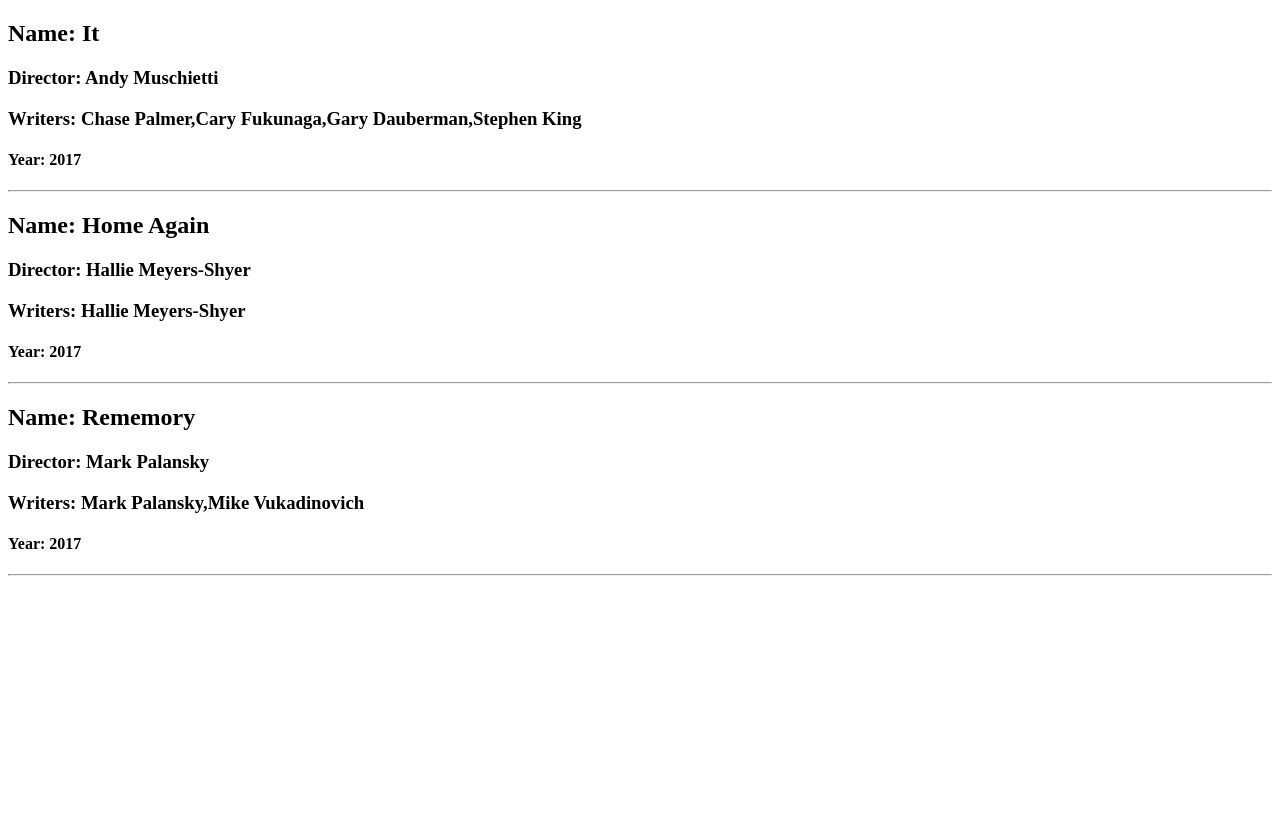
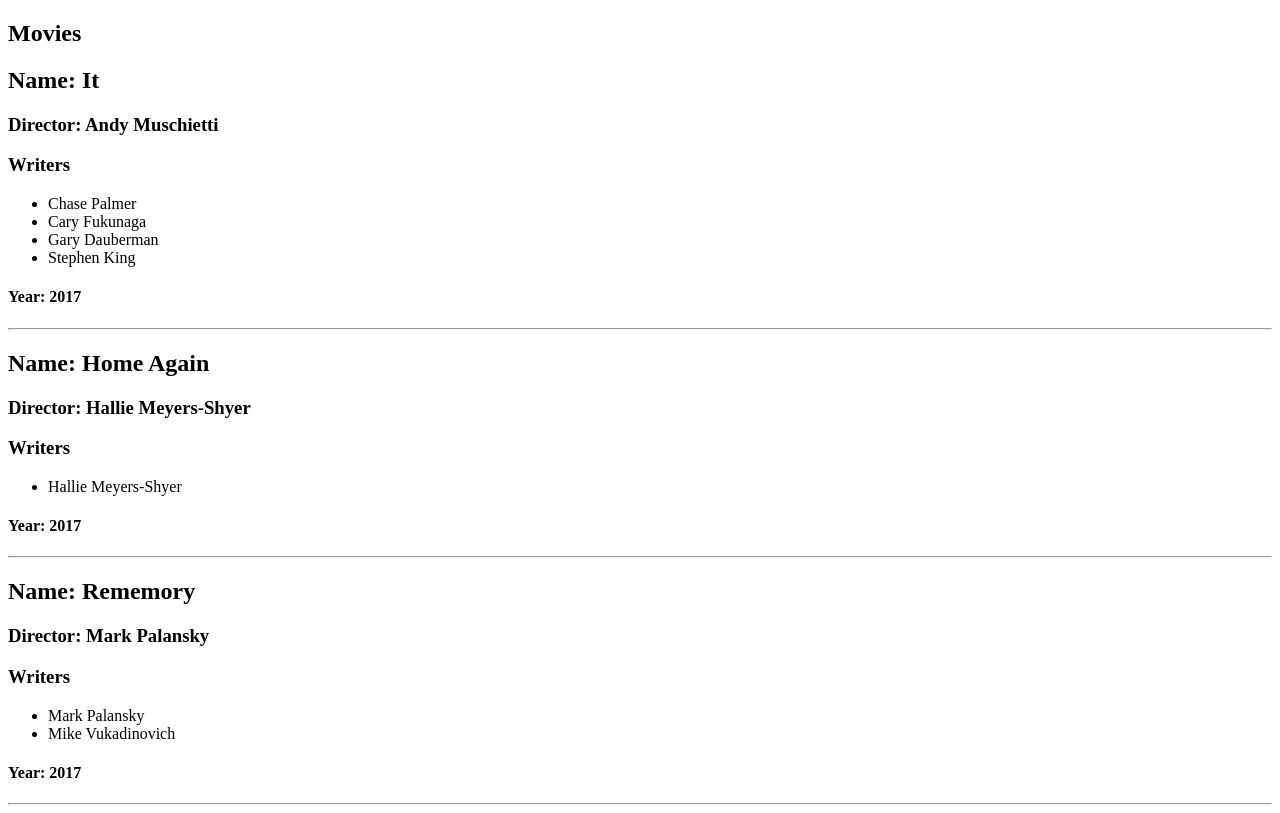
Before and after one commit to mari4w04/movies-exercise, a plain HTML site: page index.html in a window 1280 px wide. Drawn offline with Linux system fonts and the light colour scheme.

Commit message:
writer list

```diff
--- a/index.html
+++ b/index.html
@@ -7,7 +7,7 @@
 </head>
 
 <body>
-
+    <h2>Movies</h2>
     <section></section>
 
     <template class="movie">
@@ -15,6 +15,9 @@
             <h2>Name</h2>
             <h1>Director</h1>
             <h3>Writers</h3>
+            <ul>
+
+            </ul>
             <h4>Year</h4>
             <hr>
         </article>
@@ -24,6 +27,7 @@
         let movieLink = "movie-db.json";
         let template = document.querySelector('.movie').content;
         let section = document.querySelector('section');
+
         function getData(link){
                 fetch(link).then(function(response){
                     return response.json();
@@ -39,7 +43,12 @@
                 let clone = template.cloneNode(true);
                 clone.querySelector('h2').textContent="Name: " + movie.name;
                 clone.querySelector('h1').textContent="Director: " + movie.director;
-                clone.querySelector('h3').textContent="Writers: " + movie.writer;
+                movie.writer.forEach(function(writer){
+                   console.log(writer);
+                    let li=document.createElement("li");
+                    li.textContent=writer;
+                    clone.querySelector('ul').appendChild(li);
+                });
                 clone.querySelector('h4').textContent="Year: " + movie.year;
 
                 section.appendChild(clone);
```
